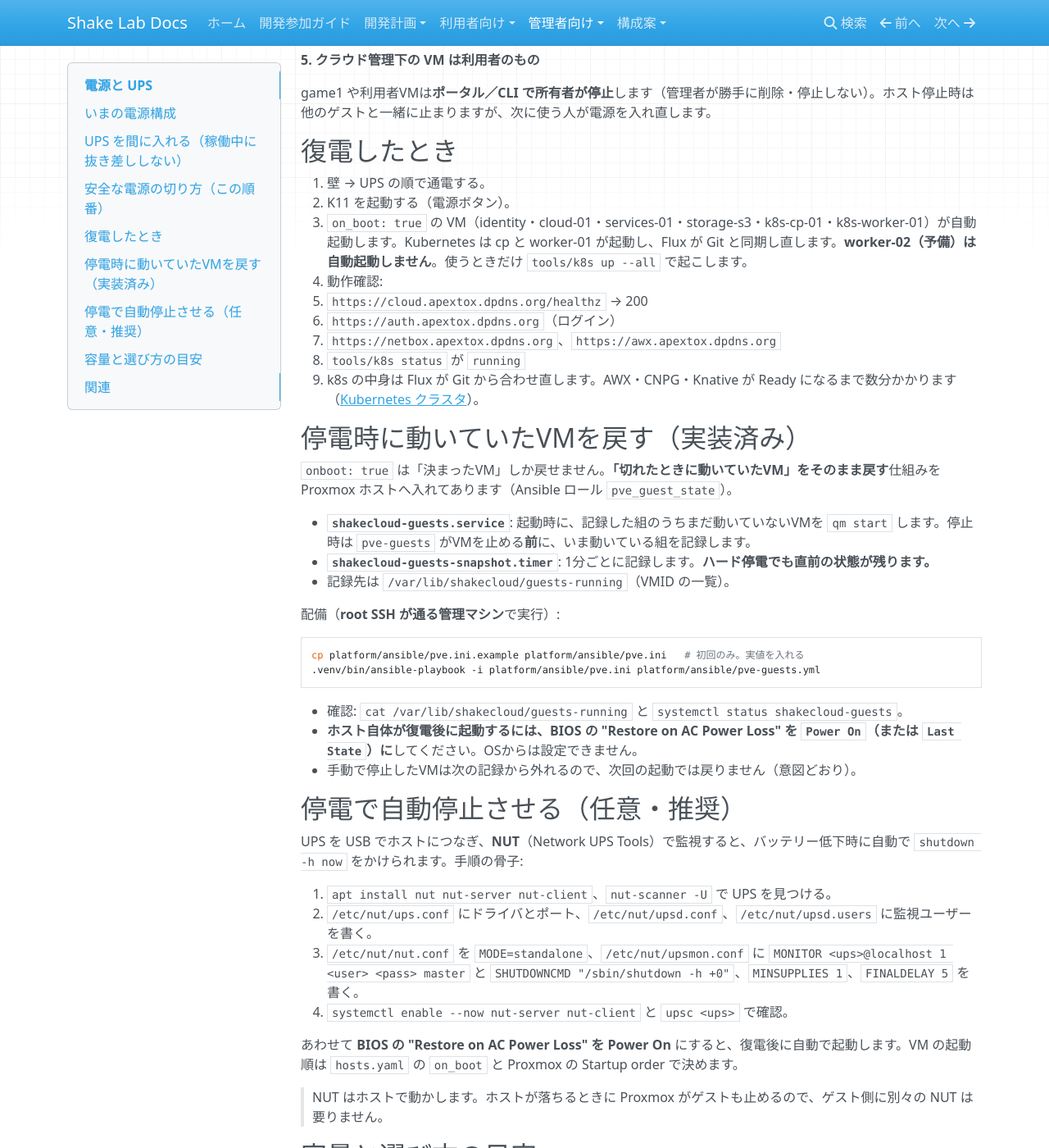
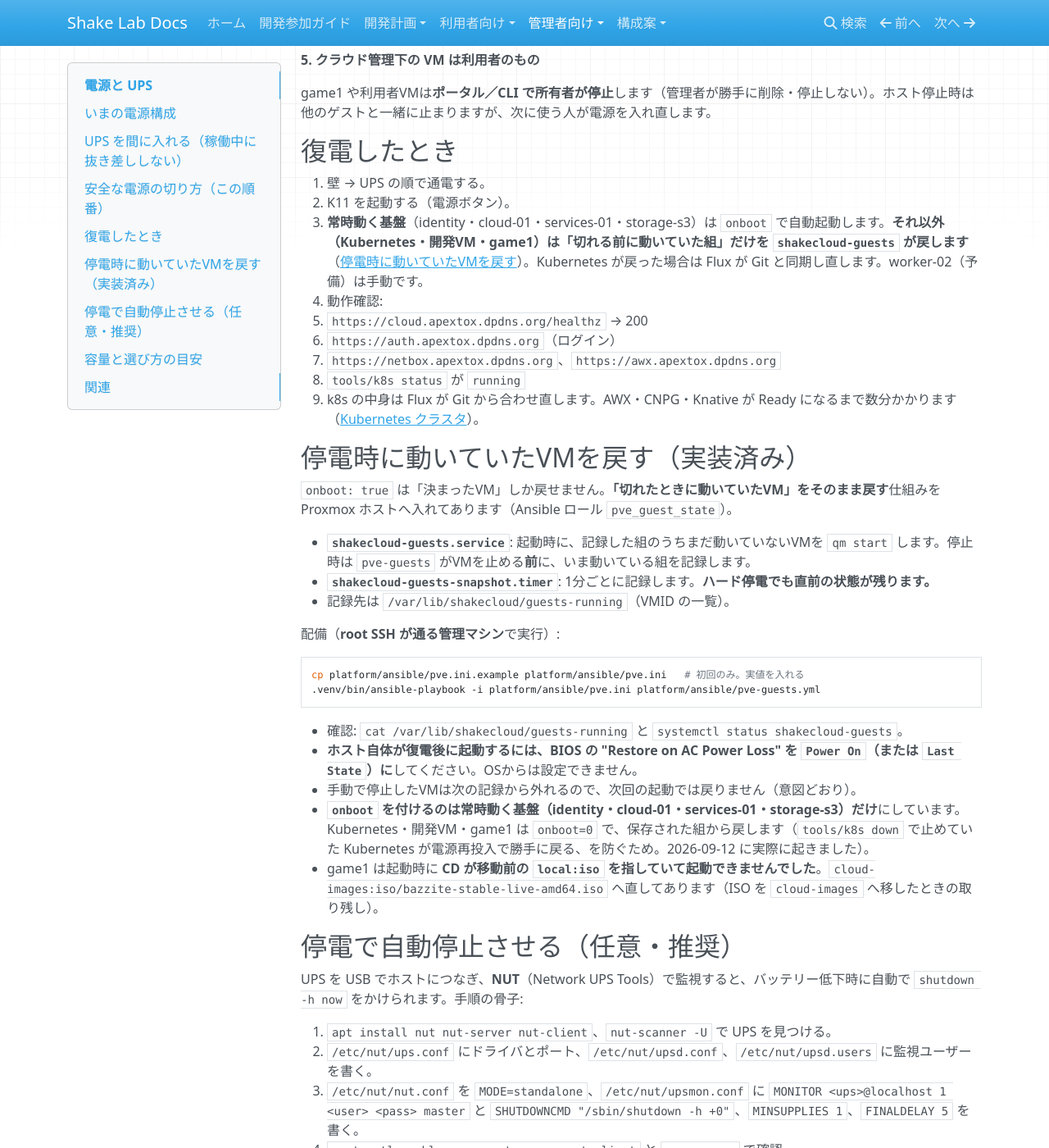
Before and after one commit to rurutheGeek/shake-cloud, an MkDocs documentation site: the page built from docs/operations/power.md, in a window 1280 px wide and 1400 px high, scrolled down 1195 px. Shown: the whole window at 82% size. Built offline with MkDocs 1.6.1, drawn with Linux system fonts in a browser that asks for light colours; nearby versions of some CDN libraries.

Commit message:
fix(pve): onboot は常時基盤だけにし、k8s は状態復元に任せる
電源再投入で、止めていた Kubernetes が onboot で勝手に起動し、逆に game1 は
起動しなかった（CD が移動前の local:iso を指していて qm start が失敗）。
game1 の ISO を cloud-images へ直し、k8s-cp-01/worker-01 の onboot を外した
（hosts.yaml も on_boot: false）。実際の起動は shakecloud-guests が「切れる前に
動いていた組」から戻す。

実機確認: game1 running、100/200/210 の onboot=0。docs/power.md を更新。

```diff
--- a/docs/operations/power.md
+++ b/docs/operations/power.md
@@ -59,7 +59,7 @@
 
 1. 壁 → UPS の順で通電する。
 2. K11 を起動する（電源ボタン）。
-3. `on_boot: true` の VM（identity・cloud-01・services-01・storage-s3・k8s-cp-01・k8s-worker-01）が自動起動します。Kubernetes は cp と worker-01 が起動し、Flux が Git と同期し直します。**worker-02（予備）は自動起動しません**。使うときだけ `tools/k8s up --all` で起こします。
+3. **常時動く基盤**（identity・cloud-01・services-01・storage-s3）は `onboot` で自動起動します。**それ以外（Kubernetes・開発VM・game1）は「切れる前に動いていた組」だけを `shakecloud-guests` が戻します**（[停電時に動いていたVMを戻す](#停電時に動いていたvmを戻す実装済み)）。Kubernetes が戻った場合は Flux が Git と同期し直します。worker-02（予備）は手動です。
 4. 動作確認:
    - `https://cloud.apextox.dpdns.org/healthz` → 200
    - `https://auth.apextox.dpdns.org`（ログイン）
@@ -85,6 +85,8 @@
 - 確認: `cat /var/lib/shakecloud/guests-running` と `systemctl status shakecloud-guests`。
 - **ホスト自体が復電後に起動するには、BIOS の "Restore on AC Power Loss" を `Power On`（または `Last State`）に**してください。OSからは設定できません。
 - 手動で停止したVMは次の記録から外れるので、次回の起動では戻りません（意図どおり）。
+- **`onboot` を付けるのは常時動く基盤（identity・cloud-01・services-01・storage-s3）だけ**にしています。Kubernetes・開発VM・game1 は `onboot=0` で、保存された組から戻します（`tools/k8s down` で止めていた Kubernetes が電源再投入で勝手に戻る、を防ぐため。2026-09-12 に実際に起きました）。
+- game1 は起動時に **CD が移動前の `local:iso` を指していて起動できませんでした**。`cloud-images:iso/bazzite-stable-live-amd64.iso` へ直してあります（ISO を `cloud-images` へ移したときの取り残し）。
 
 ## 停電で自動停止させる（任意・推奨）
 
```
Also changed, not shown: 1 other file.
